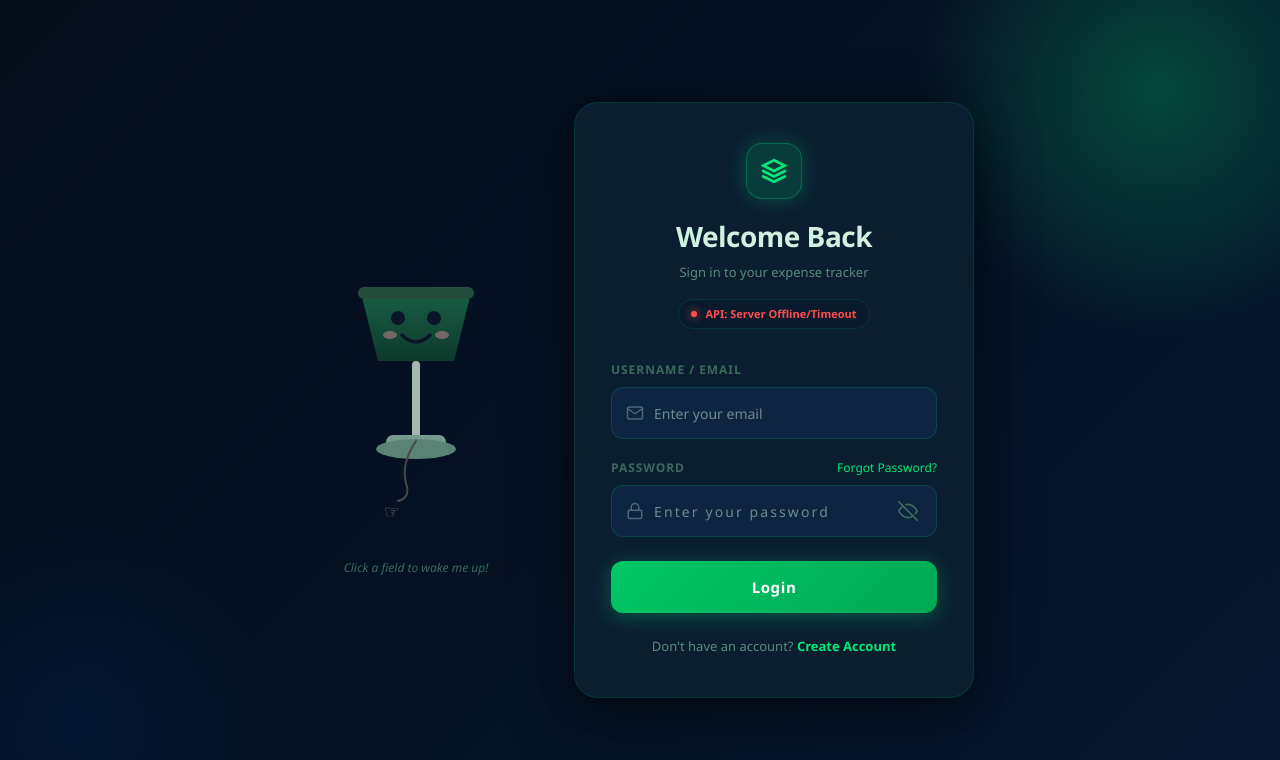
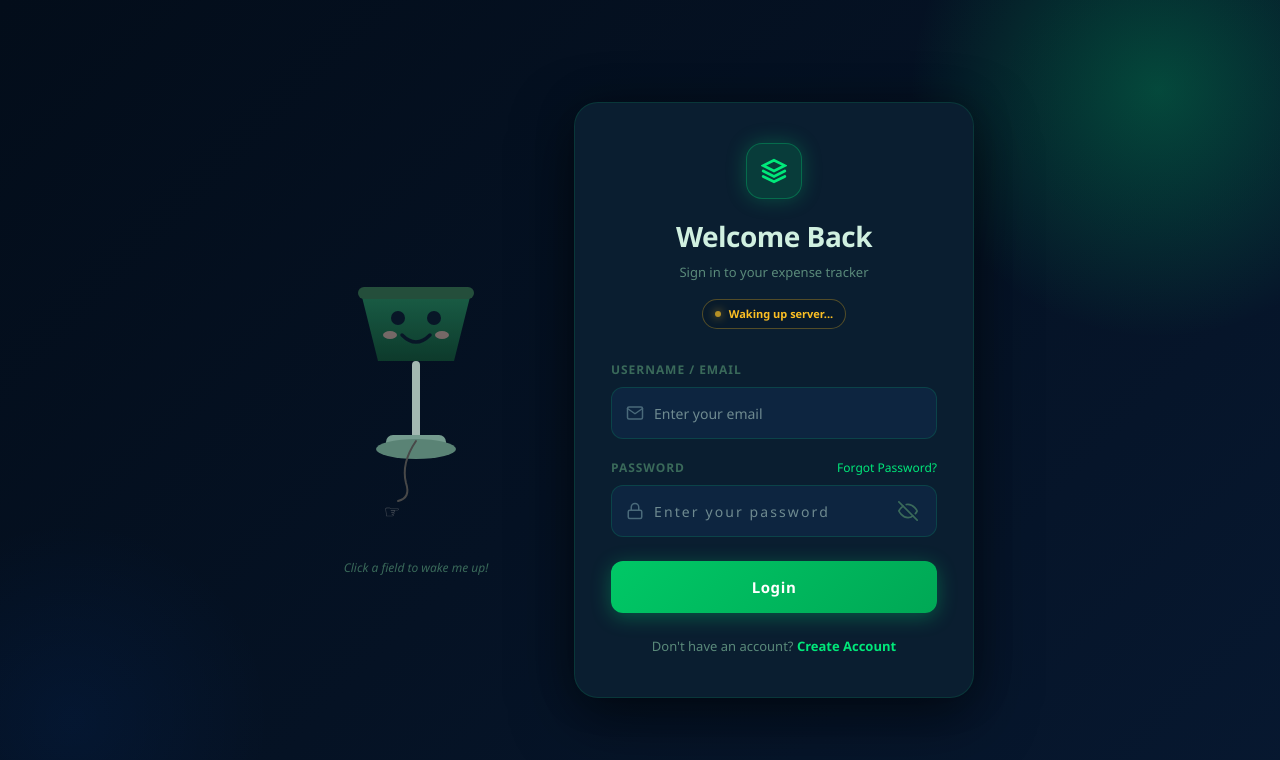
Before and after one commit to devyadavf25-ops/Expenses-Tracer-App, a React (Vite) app in the folder client/: page /login in a window 1280 px wide. Shown: the top 760 px of the page. Built offline with nearby package versions, Linux system fonts and the light colour scheme; no server answers.

Commit message:
enh: add server waking status and retry logic

```diff
--- a/client/src/pages/Login.jsx
+++ b/client/src/pages/Login.jsx
@@ -126,11 +126,26 @@ const Login = () => {
   const { login } = useAuth();
   const navigate = useNavigate();
 
-  // Check API Connection on load
+  // Check API Connection on load with retry for Render spin-up
   useEffect(() => {
-    API.get('/health')
-      .then(() => setApiStatus('online'))
-      .catch(() => setApiStatus('offline'));
+    let retries = 0;
+    const maxRetries = 3;
+
+    const checkHealth = () => {
+      API.get('/health')
+        .then(() => setApiStatus('online'))
+        .catch(() => {
+          if (retries < maxRetries) {
+            retries++;
+            setApiStatus('waking');
+            setTimeout(checkHealth, 3000); // Retry every 3 seconds
+          } else {
+            setApiStatus('offline');
+          }
+        });
+    };
+
+    checkHealth();
   }, []);
 
   // Lamp lights up when any field is focused
@@ -177,9 +192,19 @@ const Login = () => {
             <p style={styles.subtitle}>Sign in to your expense tracker</p>
 
             {/* Status Indicator */}
-            <div style={{ ...styles.statusBadge, color: apiStatus === 'online' ? '#00e87a' : apiStatus === 'offline' ? '#ff4d4d' : '#888' }}>
-              <span style={{ ...styles.statusDot, background: apiStatus === 'online' ? '#00e87a' : apiStatus === 'offline' ? '#ff4d4d' : '#888' }} />
-              API: {apiStatus === 'online' ? 'System Online' : apiStatus === 'offline' ? 'Server Offline/Timeout' : 'Verifying connection...'}
+            <div style={{
+              ...styles.statusBadge,
+              color: apiStatus === 'online' ? '#00e87a' : apiStatus === 'waking' ? '#fbbf24' : apiStatus === 'offline' ? '#ff4d4d' : '#888',
+              borderColor: apiStatus === 'waking' ? 'rgba(251,191,36,0.3)' : styles.statusBadge.borderColor
+            }}>
+              <span style={{
+                ...styles.statusDot,
+                background: apiStatus === 'online' ? '#00e87a' : apiStatus === 'waking' ? '#fbbf24' : apiStatus === 'offline' ? '#ff4d4d' : '#888',
+                boxShadow: apiStatus === 'waking' ? '0 0 10px #fbbf24' : styles.statusDot.boxShadow
+              }} className={apiStatus === 'waking' ? 'animate-pulse' : ''} />
+              {apiStatus === 'online' ? 'System Online' :
+               apiStatus === 'waking' ? 'Waking up server...' :
+               apiStatus === 'offline' ? 'Server Offline/Timeout' : 'Verifying connection...'}
             </div>
           </div>
 
```
